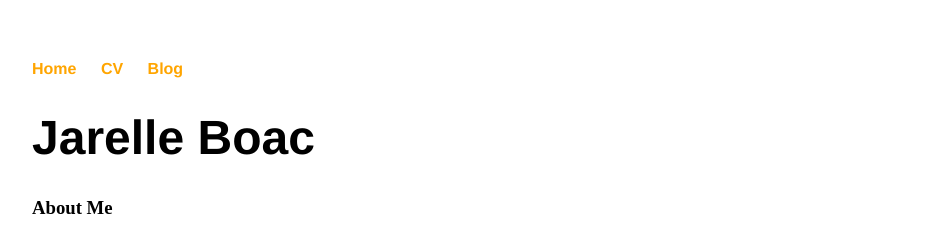
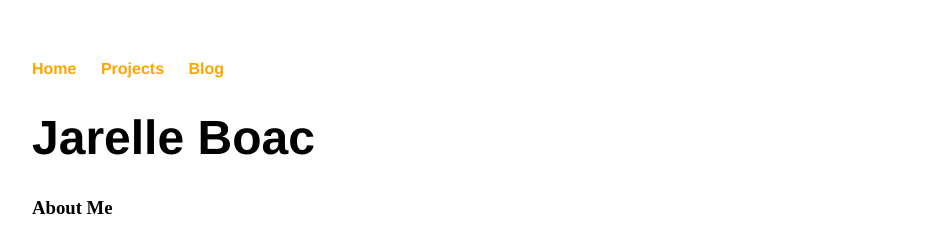
Before and after one commit to jarelle22/jarelleboac.github.io, a Jekyll site: the page built from index.html, in a window 1280 px wide. Shown: the top 249 px of the page, without its empty margins (160-1086 px from the left). Built offline with Jekyll 4.4.1, drawn with Linux system fonts in a browser that asks for light colours.

Commit message:
Update default.html

```diff
--- a/_layouts/default.html
+++ b/_layouts/default.html
@@ -9,7 +9,7 @@
 			<nav>
 	    		<ul>
 				<li><a href="/">Home</a></li>
-	        		<li><a href="/"projects">CV</a></li>
+	        		<li><a href="/"Projects">Projects</a></li>
 	        		<li><a href="/blog">Blog</a></li>
 	    		</ul>
 			</nav>
```
